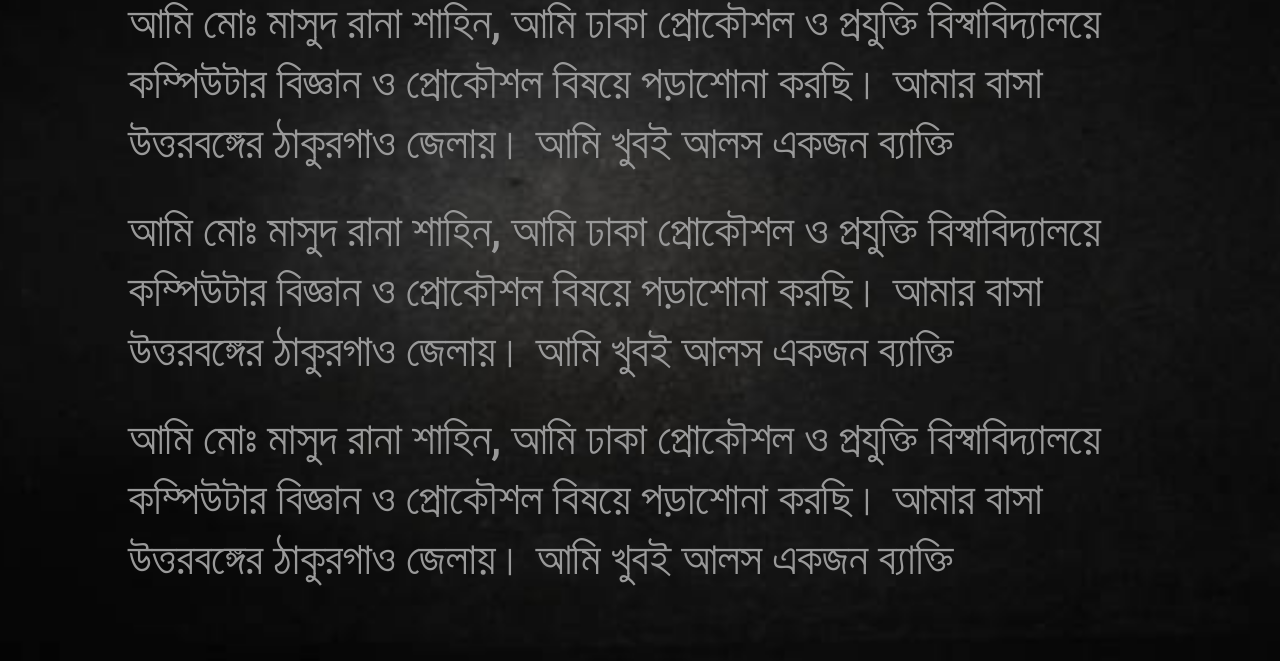
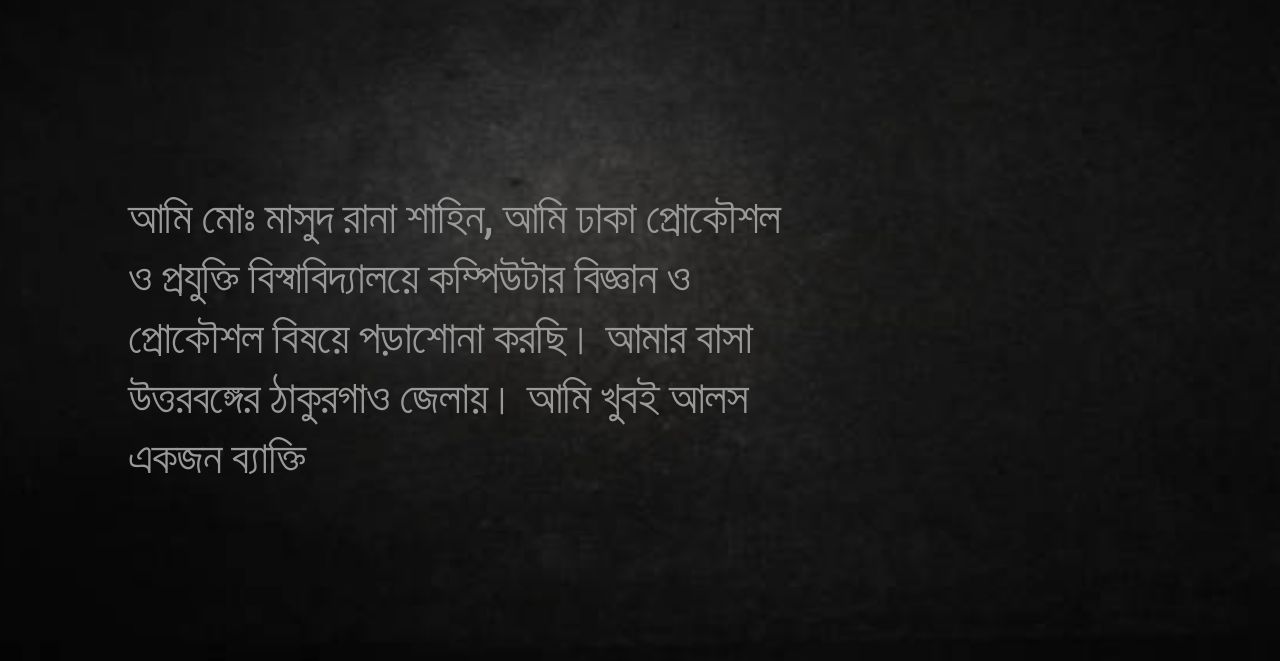
Before and after one commit to masudcmt42/bs-internship, a plain HTML site: page intern/index.html in a window 1280 px wide. Shown: the part 139-800 px from the top of the page. Drawn offline with Linux system fonts and the light colour scheme.

Commit message:
edit bio

```diff
--- a/intern/assetes/me.css
+++ b/intern/assetes/me.css
@@ -67,3 +67,21 @@ dl, dt, dd, ol, ul, li
     .logo img {
     max-width: 165px;
     height: auto; }
+.bio {
+    -webkit-box-flex: 1;
+    -webkit-flex: 1 1 auto;
+            flex: 1 1 auto;
+    display: -webkit-box;
+    display: -webkit-flex;
+    display: flex;
+    -webkit-box-orient: vertical;
+    -webkit-box-direction: normal;
+    -webkit-flex-direction: column;
+            flex-direction: column;
+    -webkit-box-pack: center;
+    -webkit-justify-content: center;
+            justify-content: center;
+    -webkit-animation: fadein 4s;
+            animation: fadein 4s;
+    letter-spacing: -1px;
+    max-width: 66%; }
--- a/intern/index.html
+++ b/intern/index.html
@@ -17,9 +17,6 @@
                 </div>
                 <div class="bio">
                     <p>আমি মোঃ মাসুদ রানা শাহিন, আমি ঢাকা প্রোকৌশল ও প্রযুক্তি বিস্বাবিদ্যালয়ে কম্পিউটার বিজ্ঞান ও প্রোকৌশল বিষয়ে পড়াশোনা করছি। আমার বাসা উত্তরবঙ্গের ঠাকুরগাও জেলায়। আমি খুবই আলস একজন ব্যাক্তি</p>
-                    <p>আমি মোঃ মাসুদ রানা শাহিন, আমি ঢাকা প্রোকৌশল ও প্রযুক্তি বিস্বাবিদ্যালয়ে কম্পিউটার বিজ্ঞান ও প্রোকৌশল বিষয়ে পড়াশোনা করছি। আমার বাসা উত্তরবঙ্গের ঠাকুরগাও জেলায়। আমি খুবই আলস একজন ব্যাক্তি</p>
-                    <p>আমি মোঃ মাসুদ রানা শাহিন, আমি ঢাকা প্রোকৌশল ও প্রযুক্তি বিস্বাবিদ্যালয়ে কম্পিউটার বিজ্ঞান ও প্রোকৌশল বিষয়ে পড়াশোনা করছি। আমার বাসা উত্তরবঙ্গের ঠাকুরগাও জেলায়। আমি খুবই আলস একজন ব্যাক্তি</p>
-
                 </div>
             </div>
         </div>
```
